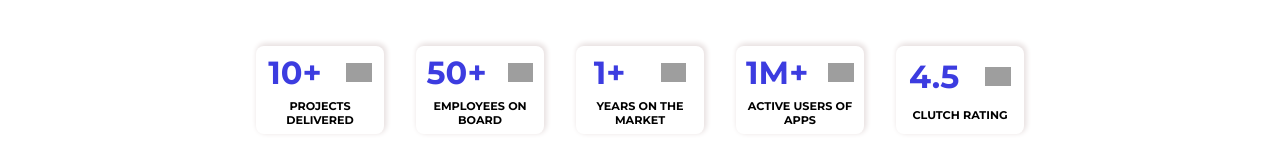
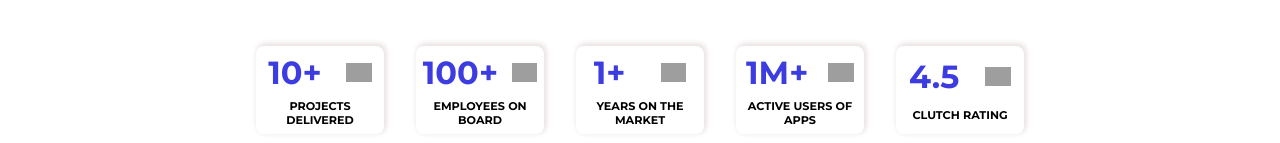
Before and after one commit to ani2727/Work-Momentum, a React (Create React App) app in the folder frontend/: page / in a window 1280 px wide. Shown: the part 408-551 px from the top of the page. Built offline with nearby package versions, Linux system fonts and the light colour scheme; grey boxes are pictures that could not be loaded.

Commit message:
home updated

```diff
--- a/frontend/src/components/Statistics/Statistics.js
+++ b/frontend/src/components/Statistics/Statistics.js
@@ -11,7 +11,7 @@ const Statistics = ()=>{
             </div>
             <div className="stat-card">
                 <div className="stat-header">
-                    <h1>50+</h1>
+                    <h1>100+</h1>
                     <img src='https://crustlab.com/wp-content/uploads/2021/05/ic-emplo1.svg' alt='fav' />
                 </div>
                 <p>EMPLOYEES ON BOARD</p>
```
